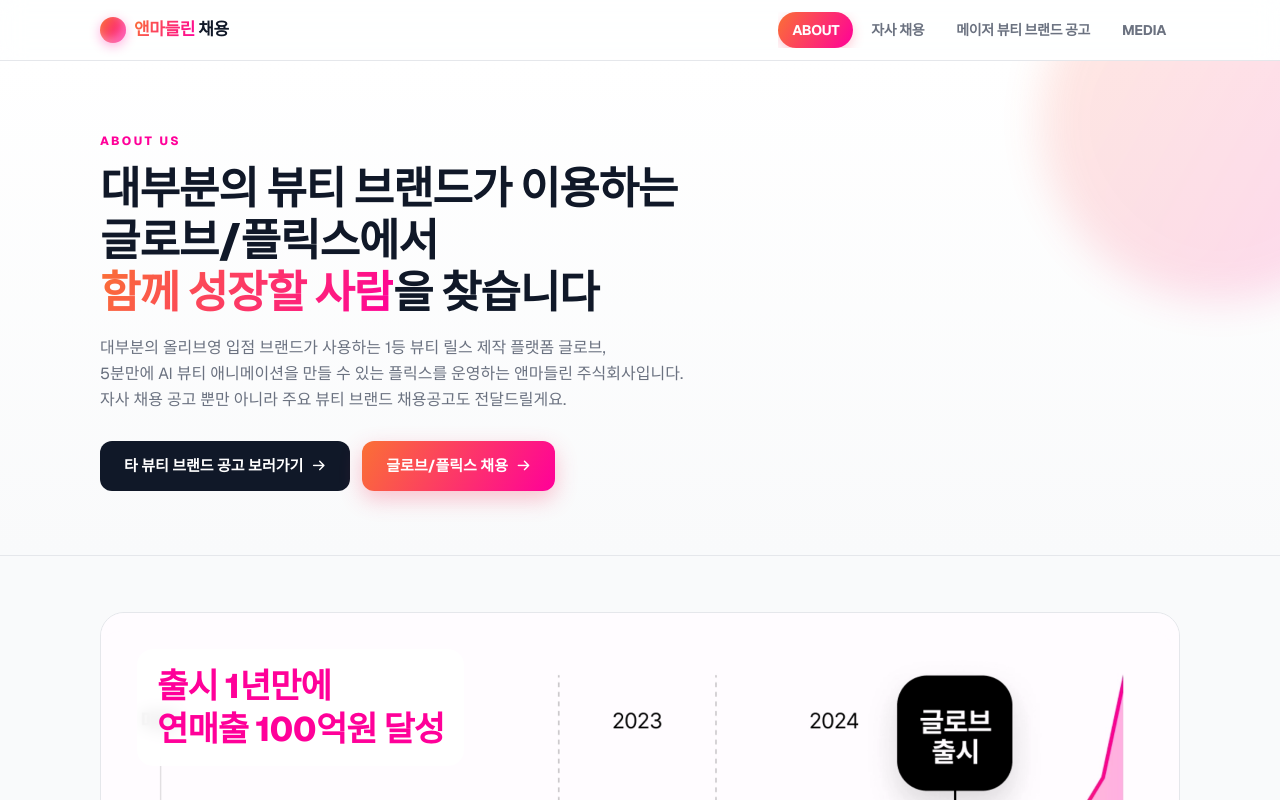
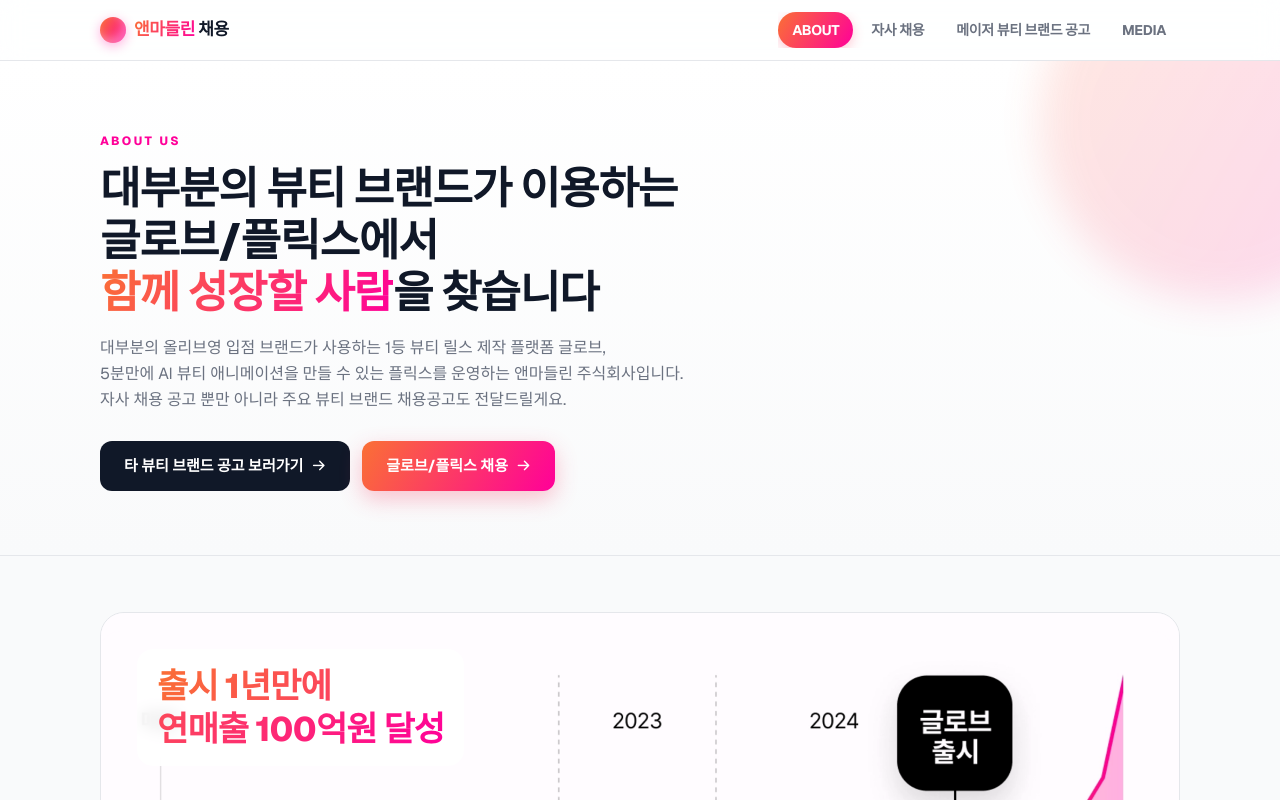
Before and after one commit to GlovvRecruit/recruit-site, a Next.js app: page /about in a window 1280 px wide. Shown: the top 800 px of the page. Built offline with nearby package versions, Linux system fonts and the light colour scheme; a web font is replaced by a local one.

Commit message:
About 페이지 성장 그래프 헤드라인 색상을 히어로 그라데이션과 통일
Co-Authored-By: Claude Sonnet 5 <noreply@anthropic.com>

```diff
--- a/app/about/page.tsx
+++ b/app/about/page.tsx
@@ -96,10 +96,7 @@ export default function AboutPage() {
             className="block w-full"
           />
           <div className="absolute left-6 top-6 rounded-2xl bg-white/90 px-5 py-4 backdrop-blur-sm sm:left-9 sm:top-9">
-            <span
-              className="text-[26px] font-extrabold leading-tight tracking-tight sm:text-[34px]"
-              style={{ color: "var(--brand-pink)" }}
-            >
+            <span className="brand-gradient-text text-[26px] font-extrabold leading-tight tracking-tight sm:text-[34px]">
               출시 1년만에
               <br />
               연매출 100억원 달성
```
